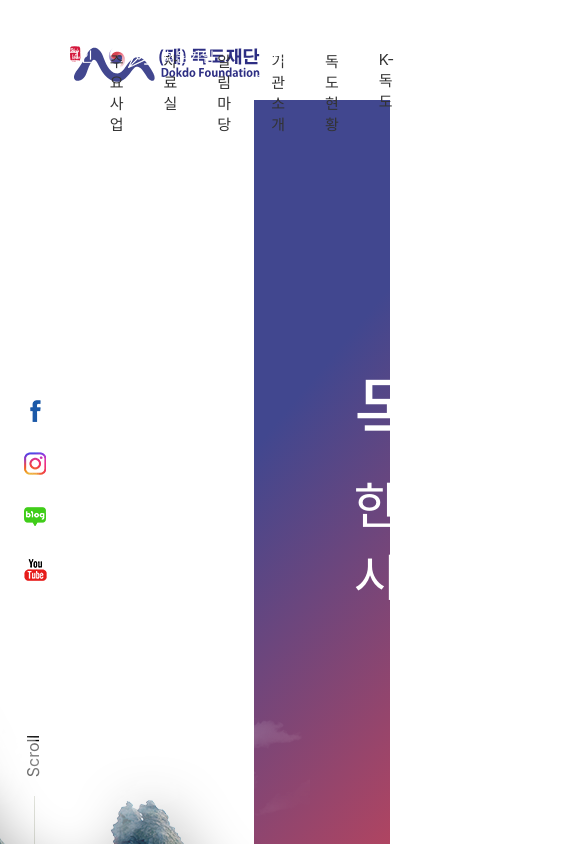
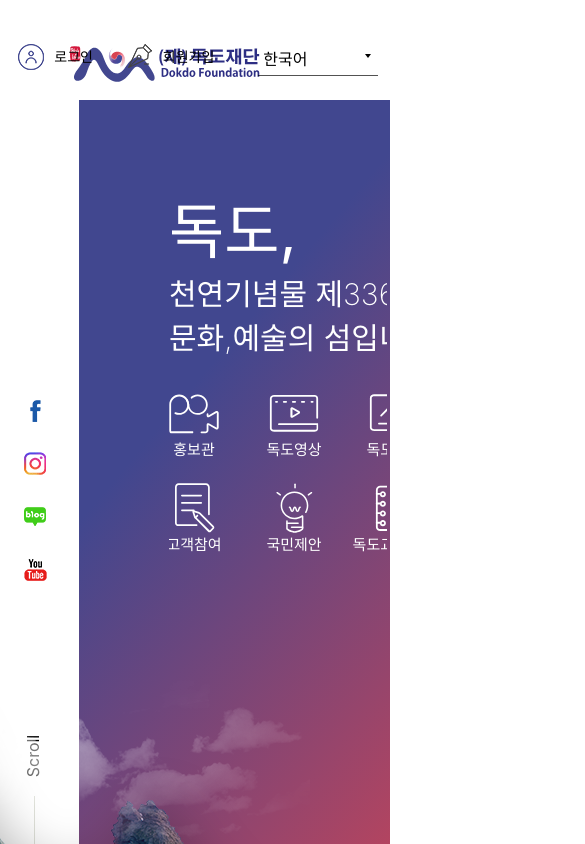
Before and after one commit to peter-coco/dokdoLandingPage, a React (Create React App) app in the folder landing-page/: page / in a window 390 px wide. Shown: the top 844 px of the page, 585 px wide, since content can reach past the window. Built offline with nearby package versions, Linux system fonts and the light colour scheme.

Commit message:
CSS(main-sub-menu) : responsive

```diff
--- a/landing-page/src/App.css
+++ b/landing-page/src/App.css
@@ -11,7 +11,7 @@
   position: relative;
   left: 0px;
   top: 0px;
-  padding: 120px 0 0 70px;
+  padding: 100px 0 0 70px;
   box-sizing: border-box;
   width: 100%;
   height: 937px;
@@ -95,7 +95,7 @@
   transition: 1000ms;
   height: 100%;
   background-image: -webkit-linear-gradient(-40deg, #41478f 35%, #c1445a);
-  overflow: hidden;
+  /* overflow: hidden; */
 }
 
 #main-link-openCloseBtn {
@@ -105,7 +105,7 @@
   align-items: center;
   color: #fff;
 
-  position: relative;
+  position: absolute;
   top: 40%;
   left: -50px;
   width: 100px;
@@ -113,6 +113,7 @@
   background: #27272f;
   box-shadow: 0px 15px 15px rgb(0 0 0 / 15%);
   cursor: pointer;
+  /* z-index: 10; */
 }
 
 #openCloseTop {
@@ -148,16 +149,17 @@
   transform: rotate(-35deg);
   transition: all 300ms;
 }
-/*
+
 #main-link-menu-wrap {
-  width: 100%;
-  overflow: hidden;
-} */
+  width: 87%;
+  display: flex;
+  overflow-x: hidden;
+  position: absolute;
+  top: 30%;
+  left: 150px;
+}
 
 #main-link-menu-text {
-  position: absolute;
-  top: 30%;
-  left: 100px;
   overflow: hidden;
   animation: fadeIn 4s;
   transition: all 1s;
@@ -166,10 +168,11 @@
   font-size: 80px;
   font-weight: 400;
   color: #fff;
+  transition: font-size 1000ms;
 }
 
 .main-link-menu-text-subscription {
-  font-size: 50px;
+  font-size: 47px;
   font-weight: 200;
   color: #fff;
   width: 500px;
@@ -177,18 +180,17 @@
 }
 
 #main-link-menus {
-  /* display: flex; */
+  display: flex;
   flex-direction: column;
   overflow-x: hidden;
-  position: absolute;
-  left: 45%;
-  top: 30%;
-  /* width: 700px; */
+  position: relative;
+  left: 30px;
 }
 
 .main-link-menu-top {
   display: flex;
   overflow-x: hidden;
+  margin-bottom: 10px;
 }
 
 .main-link-menu-bottom {
@@ -203,8 +205,8 @@
   align-items: center;
   height: 100px;
   width: 100px;
-  margin-right: 30px;
-  margin-bottom: 50px;
+  margin-right: 20px;
+  /* margin-bottom: 50px; */
 }
 
 .main-link-menu > img {
@@ -1551,6 +1553,22 @@ li {
   #container-wrap {
     padding: 0px;
   }
+  #header-menus {
+    display: none;
+  }
+
+  #main-link-menu-wrap {
+    width: 90%;
+    left: 100px;
+  }
+
+  .main-link-menu-text-title {
+    font-size: 70px;
+  }
+  .main-link-menu-text-subscription {
+    font-size: 40px;
+    width: 400px;
+  }
 }
 
 @media (max-width: 1400px) {
@@ -1558,10 +1576,65 @@ li {
     width: 322px;
   }
 
+  #main-link-menu-wrap {
+    width: 90%;
+    left: 100px;
+  }
+
+  #main-link-menus {
+    left: 25px;
+  }
+
   #main-link {
     margin-top: 100px;
     height: 89%;
   }
+  .main-link-menu-top {
+    margin-bottom: 5px;
+  }
+
+  .main-link-menu {
+    width: 90px;
+    height: 90px;
+    margin-right: 15px;
+    /* margin-bottom: 50px; */
+  }
+  .main-link-menu-text-title {
+    font-size: 65px;
+  }
+  .main-link-menu-text-subscription {
+    font-size: 35px;
+    width: 400px;
+  }
+
+  .header-text {
+    color: black;
+  }
+
+  #header-language-now {
+    border-bottom: 1px solid rgba(0, 0, 0, 0.678);
+  }
+  #login-img {
+    background-position-y: -67px;
+    background-position-x: -196px;
+  }
+
+  #join-img {
+    background-position-y: -67px;
+    background-position-x: -222px;
+  }
+
+  #header-language-arrow {
+    border-top: 4px solid #000;
+  }
+  #header-language-option {
+    border-left: 1px;
+    border-right: 1px;
+    border-bottom: 1px;
+    border-top: 0px;
+    border-style: solid;
+    border-color: #000;
+  }
 }
 
 @media (max-width: 1200px) {
@@ -1584,11 +1657,60 @@ li {
   #footer-sns {
     bottom: 20px;
   }
+
   #main-video {
     display: none;
   }
+
+  #main-link-menu-wrap {
+    width: 90%;
+    left: 90px;
+  }
+
   #main-link-openCloseBtn {
     display: none;
+  }
+  .main-link-menu-text-title {
+    font-size: 60px;
+  }
+  .main-link-menu-text-subscription {
+    font-size: 30px;
+    width: 300px;
+  }
+
+  .main-link-menu-top {
+    margin-bottom: 5px;
+  }
+
+  #main-link-menus {
+    left: 80px;
+  }
+  .main-link-menu {
+    width: 90px;
+    height: 90px;
+    margin-right: 10px;
+    margin-bottom: 0px;
+  }
+  .main-link-menu > img {
+    width: 50px;
+    height: 50px;
+  }
+  .main-link-menu > div {
+    font-size: 15px;
+  }
+}
+
+@media (max-width: 1100px) {
+  #main-link-menu-wrap {
+    flex-direction: column;
+    width: 70%;
+    height: 80%;
+    top: 10%;
+  }
+
+  #main-link-menus {
+    top: 20px;
+    left: -20px;
   }
 }
 
--- a/landing-page/src/App.tsx
+++ b/landing-page/src/App.tsx
@@ -42,9 +42,7 @@ function Header({ mainLinkToggle }: { mainLinkToggle: boolean }) {
   return (
     // <img src="" alt=""/>
     <div id="header">
-      <div id="header-logo">
-        {/* <img className="header-logo-img" src="./images/logo.svg" alt="" /> */}
-      </div>
+      <div id="header-logo"></div>
       <ul
         id="header-menus"
         style={mainLinkToggle ? { color: "white" } : { color: "#333" }}
@@ -268,11 +266,11 @@ function Header({ mainLinkToggle }: { mainLinkToggle: boolean }) {
       <div id="header-utils">
         <div id="header-login">
           <div id="login-img"></div>
-          <div>로그인</div>
+          <div className="header-text">로그인</div>
         </div>
         <div id="header-join">
           <div id="join-img"></div>
-          <div>회원가입</div>
+          <div className="header-text">회원가입</div>
         </div>
         <div id="header-languages">
           <div
@@ -281,7 +279,7 @@ function Header({ mainLinkToggle }: { mainLinkToggle: boolean }) {
               setLanguageOption((pre) => !pre);
             }}
           >
-            <div>한국어</div>
+            <div className="header-text language-now">한국어</div>
             <div id="header-language-arrow"></div>
           </div>
           <div
@@ -341,10 +339,16 @@ function Main({
     "./images/videoSample.mp4"
   );
   const [videoOnOffToggle, setVideoOnOffToggle] = useState<boolean>(false);
+  const [windowWidth, setWindowWidth] = useState<number>(window.innerWidth);
 
   useEffect(() => {
     console.log(window.innerWidth);
   }, [window.innerWidth]);
+
+  window.addEventListener("resize", () => {
+    // console.log(window.innerWidth, windowWidth);
+    setWindowWidth(window.innerWidth);
+  });
 
   return (
     <div id="main-wrap">
@@ -388,9 +392,11 @@ function Main({
         id="main-link"
         style={
           mainLinkToggle
-            ? window.innerWidth <= 1200
+            ? windowWidth <= 1200
               ? { width: "90%" }
               : { width: "80%" }
+            : windowWidth <= 1200
+            ? { width: `${windowWidth - 79}px` }
             : { width: "35%" }
         }
       >
@@ -435,10 +441,22 @@ function Main({
               className="main-link-menu-text-subscription"
               style={
                 mainLinkToggle
+                  ? windowWidth <= 1200
+                    ? {
+                        height: "0px",
+                        opacity: "0",
+                        transition: "all 1ms",
+                      }
+                    : {
+                        height: "0px",
+                        opacity: "0",
+                        transition: "all 1ms",
+                      }
+                  : windowWidth <= 1200
                   ? {
                       height: "0px",
                       opacity: "0",
-                      transition: "all 100ms",
+                      transition: "all 1ms",
                     }
                   : {
                       height: "100%",
@@ -454,8 +472,14 @@ function Main({
               className="main-link-menu-text-subscription"
               style={
                 mainLinkToggle
-                  ? { opacity: "1", transition: "all 5s" }
-                  : { opacity: "0", transition: "all 10ms" }
+                  ? {
+                      opacity: "1",
+                      transition: "all 1500ms",
+                      marginRight: "30px",
+                    }
+                  : windowWidth <= 1200
+                  ? { opacity: "1", transition: "all 4s" }
+                  : { opacity: "0", transition: "all 1ms" }
               }
             >
               <div className="main-link-menu-text-title">독도,</div>
@@ -466,11 +490,25 @@ function Main({
             id="main-link-menus"
             style={
               mainLinkToggle
+                ? windowWidth <= 1200
+                  ? {
+                      width: "700px",
+                      visibility: "visible",
+                      opacity: "1",
+                      transition: "all 1000ms",
+                    }
+                  : {
+                      width: "700px",
+                      visibility: "visible",
+                      opacity: "1",
+                      transition: "all 1000ms",
+                    }
+                : windowWidth <= 1200
                 ? {
                     width: "700px",
                     visibility: "visible",
                     opacity: "1",
-                    transition: "all 2000ms",
+                    transition: "all 1000ms",
                   }
                 : {
                     width: "0px",
```
